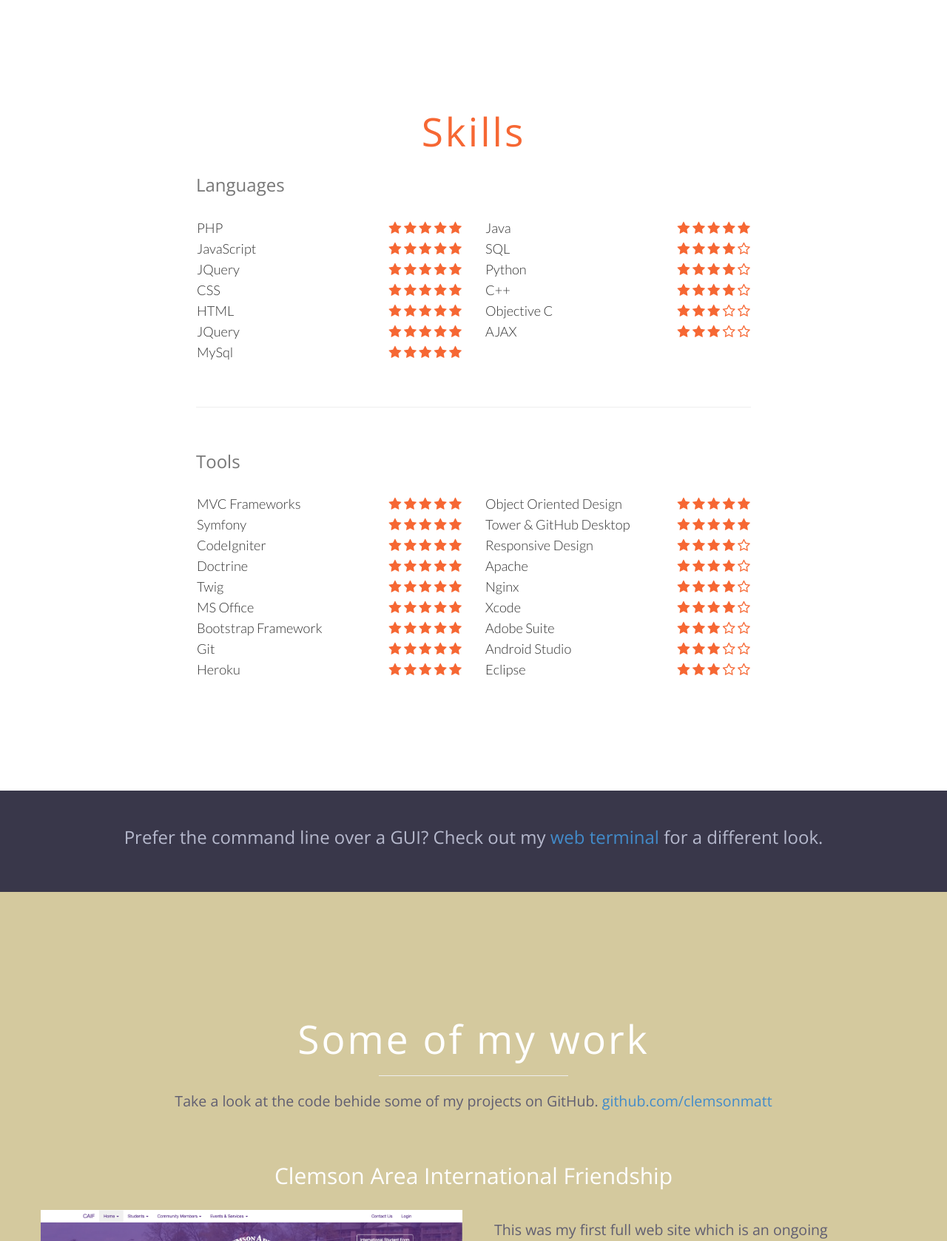
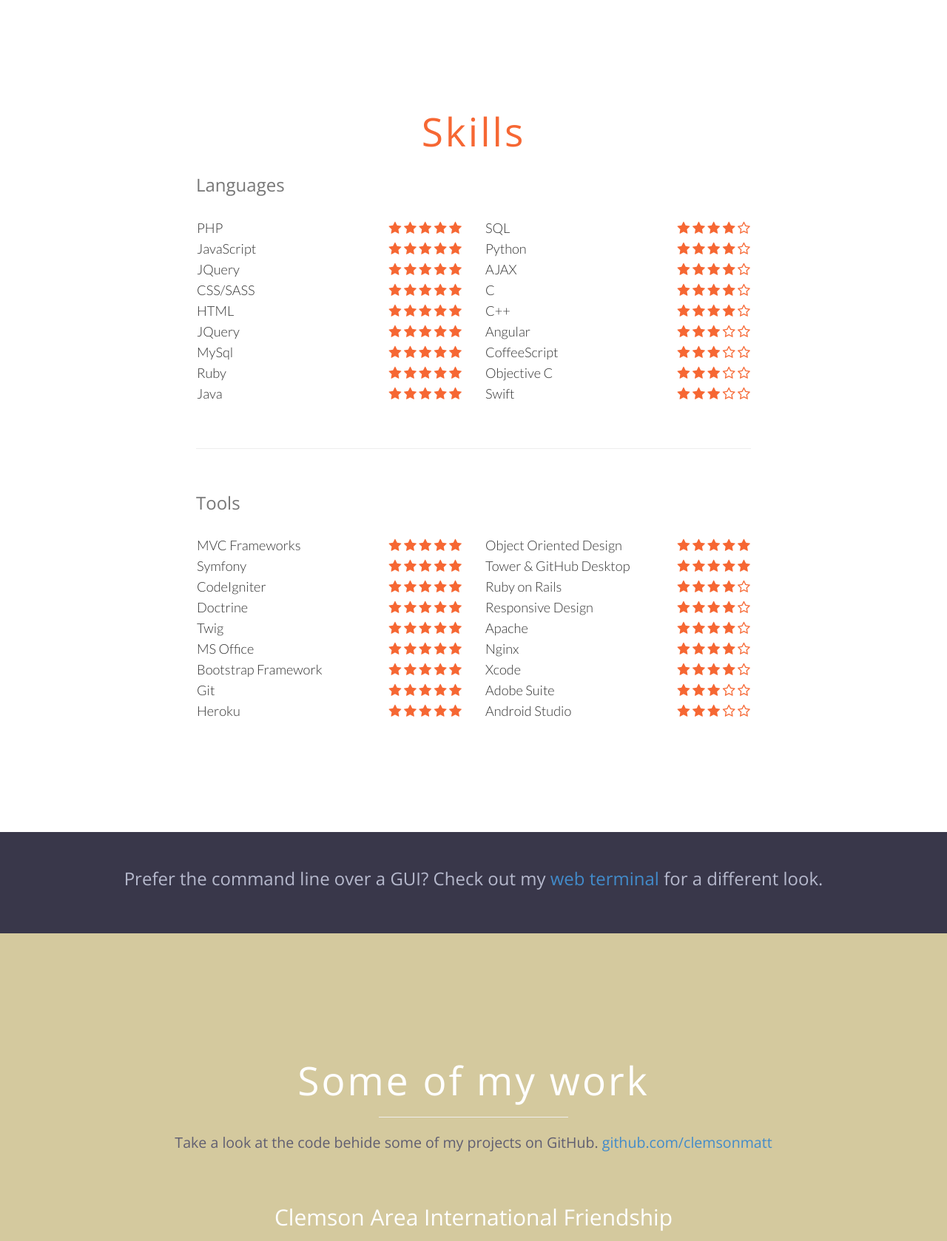
Before and after one commit to clemsonmatt/mattellis, a PHP site: page / in a window 1280 px wide. Shown: the part 1054-2732 px from the top of the page at 74% size. Run offline with PHP 8.4, Linux system fonts and the light colour scheme; some libraries are stand-ins or nearby versions.

Commit message:
Update languages and projects

```diff
--- a/index.php
+++ b/index.php
@@ -178,7 +178,7 @@
                                             <i class="fa fa-star"></i>
                                             <i class="fa fa-star"></i>
                                         </div>
-                                        CSS
+                                        CSS/SASS
                                     </td>
                                 </tr>
                                 <tr>
@@ -217,10 +217,18 @@
                                         MySql
                                     </td>
                                 </tr>
-                            </table>
-                        </div>
-                        <div class="col-md-offset-0 col-md-6 col-sm-offset-2 col-sm-8">
-                            <table style="font-size: 1.3em; width: 100%;">
+                                <tr>
+                                    <td>
+                                        <div class="pull-right primary-color">
+                                            <i class="fa fa-star"></i>
+                                            <i class="fa fa-star"></i>
+                                            <i class="fa fa-star"></i>
+                                            <i class="fa fa-star"></i>
+                                            <i class="fa fa-star"></i>
+                                        </div>
+                                        Ruby
+                                    </td>
+                                </tr>
                                 <tr>
                                     <td>
                                         <div class="pull-right primary-color">
@@ -233,6 +241,10 @@
                                         Java
                                     </td>
                                 </tr>
+                            </table>
+                        </div>
+                        <div class="col-md-offset-0 col-md-6 col-sm-offset-2 col-sm-8">
+                            <table style="font-size: 1.3em; width: 100%;">
                                 <tr>
                                     <td>
                                         <div class="pull-right primary-color">
@@ -266,7 +278,55 @@
                                             <i class="fa fa-star"></i>
                                             <i class="fa fa-star-o"></i>
                                         </div>
+                                        AJAX
+                                    </td>
+                                </tr>
+                                <tr>
+                                    <td>
+                                        <div class="pull-right primary-color">
+                                            <i class="fa fa-star"></i>
+                                            <i class="fa fa-star"></i>
+                                            <i class="fa fa-star"></i>
+                                            <i class="fa fa-star"></i>
+                                            <i class="fa fa-star-o"></i>
+                                        </div>
+                                        C
+                                    </td>
+                                </tr>
+                                <tr>
+                                    <td>
+                                        <div class="pull-right primary-color">
+                                            <i class="fa fa-star"></i>
+                                            <i class="fa fa-star"></i>
+                                            <i class="fa fa-star"></i>
+                                            <i class="fa fa-star"></i>
+                                            <i class="fa fa-star-o"></i>
+                                        </div>
                                         C++
+                                    </td>
+                                </tr>
+                                <tr>
+                                    <td>
+                                        <div class="pull-right primary-color">
+                                            <i class="fa fa-star"></i>
+                                            <i class="fa fa-star"></i>
+                                            <i class="fa fa-star"></i>
+                                            <i class="fa fa-star-o"></i>
+                                            <i class="fa fa-star-o"></i>
+                                        </div>
+                                        Angular
+                                    </td>
+                                </tr>
+                                <tr>
+                                    <td>
+                                        <div class="pull-right primary-color">
+                                            <i class="fa fa-star"></i>
+                                            <i class="fa fa-star"></i>
+                                            <i class="fa fa-star"></i>
+                                            <i class="fa fa-star-o"></i>
+                                            <i class="fa fa-star-o"></i>
+                                        </div>
+                                        CoffeeScript
                                     </td>
                                 </tr>
                                 <tr>
@@ -290,7 +350,7 @@
                                             <i class="fa fa-star-o"></i>
                                             <i class="fa fa-star-o"></i>
                                         </div>
-                                        AJAX
+                                        Swift
                                     </td>
                                 </tr>
                             </table>
@@ -451,6 +511,18 @@
                                             <i class="fa fa-star"></i>
                                             <i class="fa fa-star-o"></i>
                                         </div>
+                                        Ruby on Rails
+                                    </td>
+                                </tr>
+                                <tr>
+                                    <td>
+                                        <div class="pull-right primary-color">
+                                            <i class="fa fa-star"></i>
+                                            <i class="fa fa-star"></i>
+                                            <i class="fa fa-star"></i>
+                                            <i class="fa fa-star"></i>
+                                            <i class="fa fa-star-o"></i>
+                                        </div>
                                         Responsive Design
                                     </td>
                                 </tr>
@@ -512,18 +584,6 @@
                                             <i class="fa fa-star-o"></i>
                                         </div>
                                         Android Studio
-                                    </td>
-                                </tr>
-                                <tr>
-                                    <td>
-                                        <div class="pull-right primary-color">
-                                            <i class="fa fa-star"></i>
-                                            <i class="fa fa-star"></i>
-                                            <i class="fa fa-star"></i>
-                                            <i class="fa fa-star-o"></i>
-                                            <i class="fa fa-star-o"></i>
-                                        </div>
-                                        Eclipse
                                     </td>
                                 </tr>
                             </table>
@@ -665,25 +725,23 @@
     <div class="lighter-background">
         <div class="container" style="padding: 50px 0px 65px 0px;">
             <h2 class="white-color text-center">
-                Chick-fil-A
+                Punch-Clock
             </h2>
             <br>
             <div class="row">
                 <div class="col-md-6">
-                    <img src="public/images/cfa-main.png" style="max-width: 100%;">
+                    <center>
+                        <img src="public/images/punchClock.png" style="max-width: 60%;">
+                    </center>
                 </div>
                 <div class="col-md-6">
                     <div class="thumbnail lighter-background" style="border: none;">
                         <div class="caption">
                             <hr style="width: 20%;" class="visible-sm visible-xs">
                             <p class="purple-color text-block">
-                                This is an application that I am currently working on for a local Chick-fil-A store. As my wife works in
-                                their marketing department, I am never running out of ideas for this app. This application will serve
-                                as a tool to help manage many aspects of the day to day tasks such as: scheduling, managing employees,
-                                assigning tasks, performance reviews, and many more. This app will allow the operator and directors
-                                to have a searchable record of tasks that currently have little to no paper trail. It will also provide
-                                a singular place for information that can be accessed easily by managers, along with a responsive design
-                                for the team members to view and change their schedules.
+                                This is an application that I built for tracking employee time cards. The idea is simple; an easy to use interface to track when the employee arrives at work, leaves, or moves to a different building.
+                                <br><br>
+                                This native desktop application was built using electron. Electron is built on top of nodejs and allows you to easily build native applications simultaneously for windows and mac.
                             </p>
                         </div>
                     </div>
```
Also changed, not shown: public/images/punchClock.png (added).
